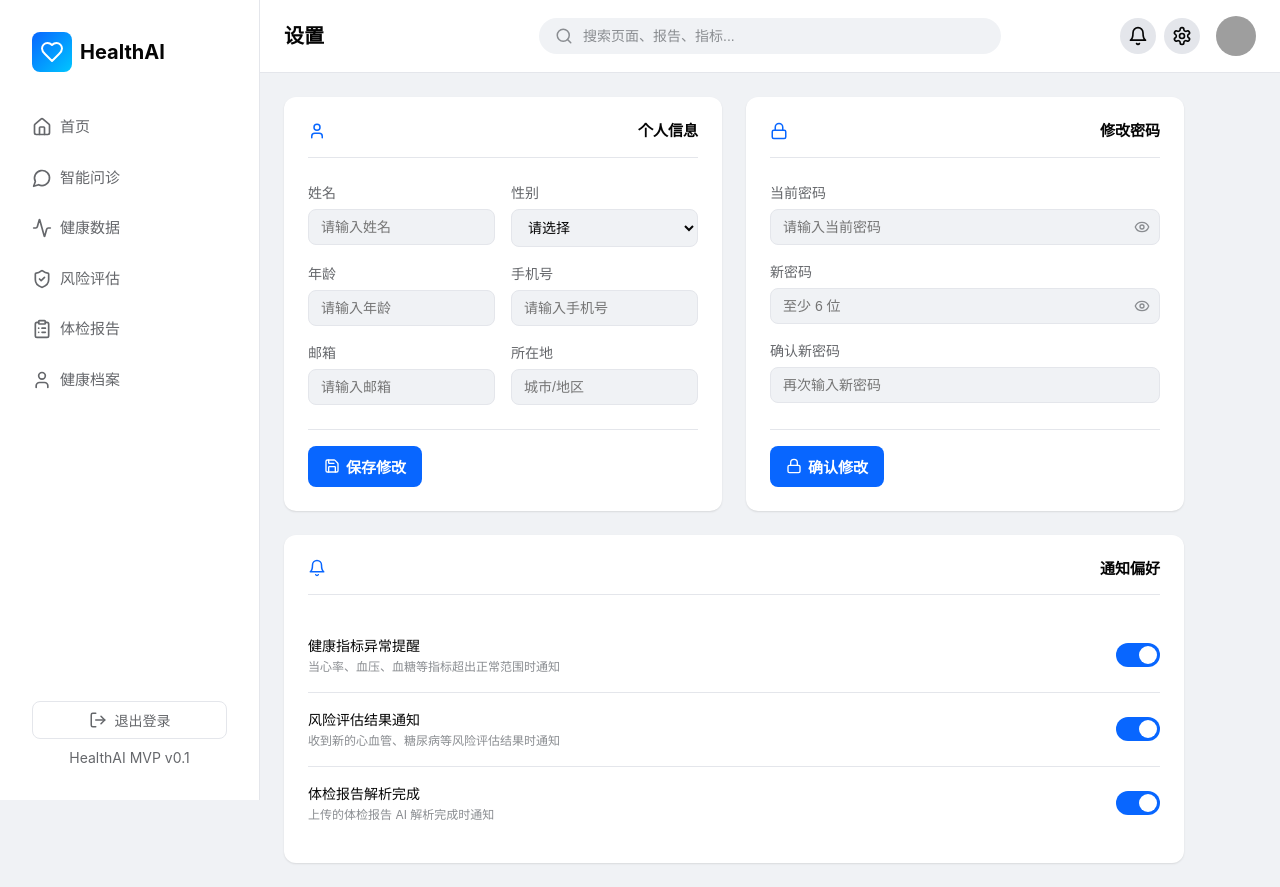
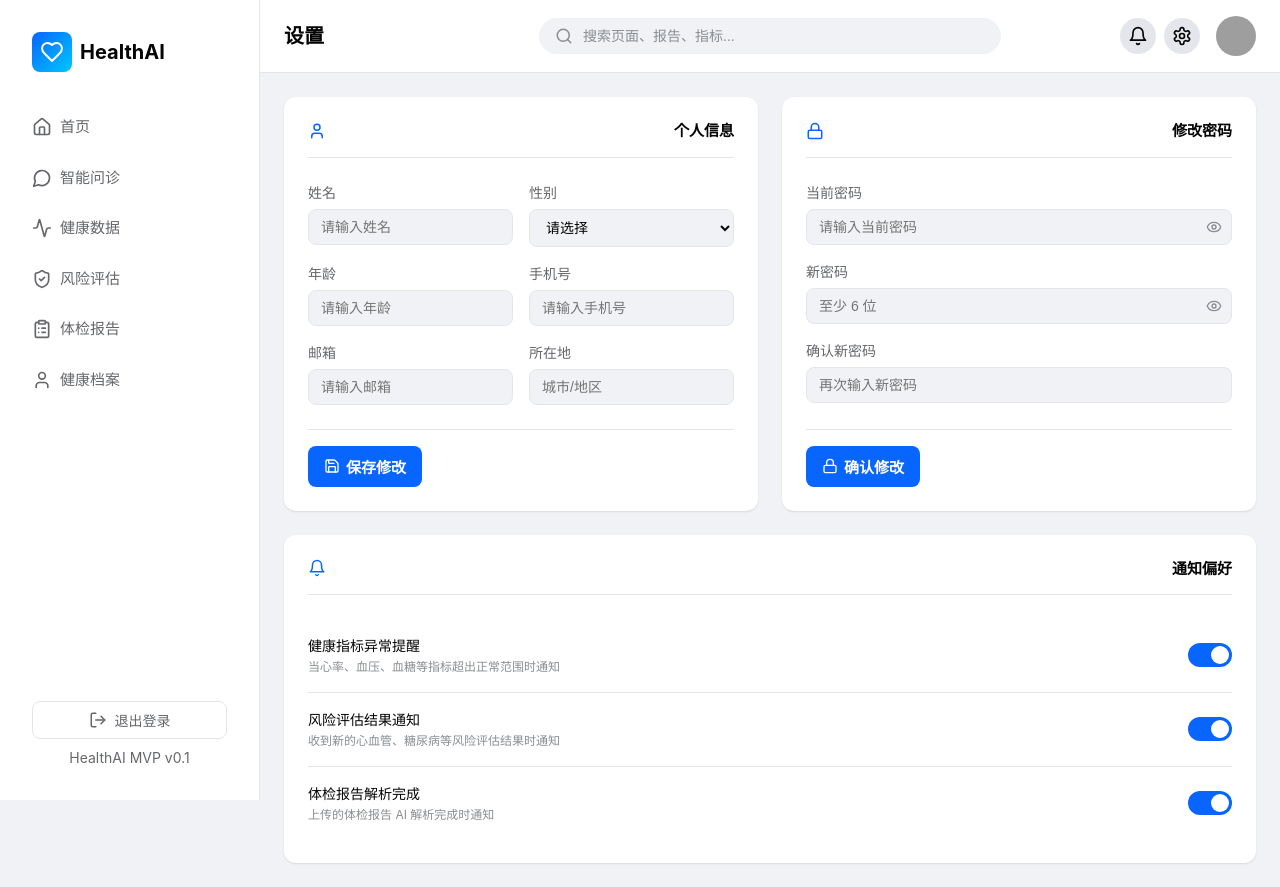
Before and after one commit to DabRlin/health-agent, a Vue app in the folder frontend/: page /settings in a window 1280 px wide. Built offline with nearby package versions, Linux system fonts and the light colour scheme; sample sign-in values are in the browser's storage; grey boxes are pictures that could not be loaded.

Commit message:
fix: 设置页去掉 max-width 限制，铺满内容区宽度

```diff
--- a/frontend/src/views/Settings.vue
+++ b/frontend/src/views/Settings.vue
@@ -243,7 +243,7 @@ onMounted(loadUser)
 
 <style scoped>
 .settings-page {
-  max-width: 900px;
+  width: 100%;
 }
 
 .settings-grid {
```
